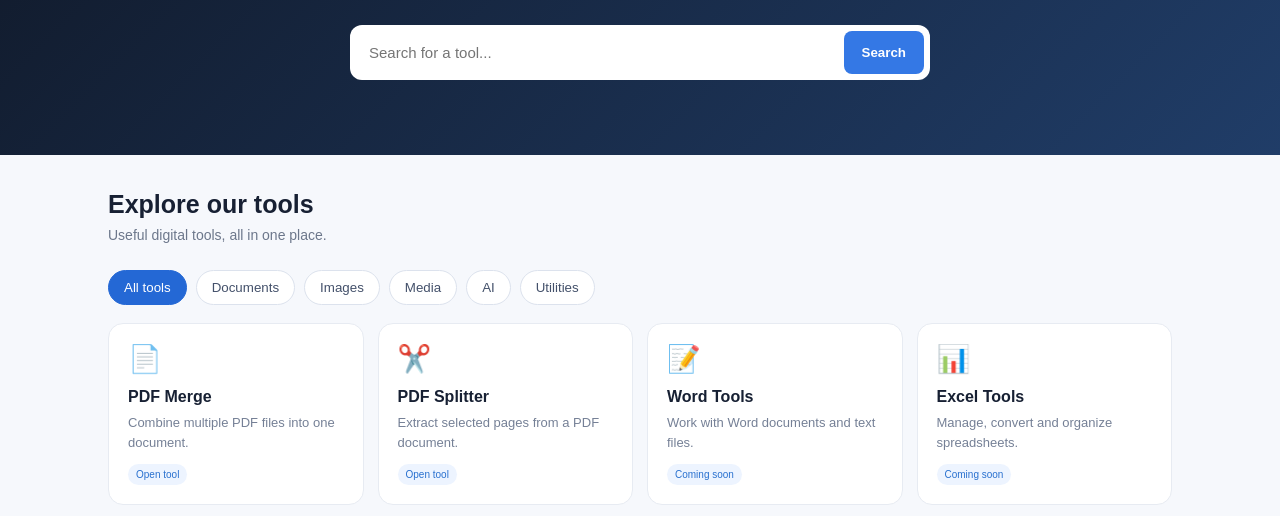
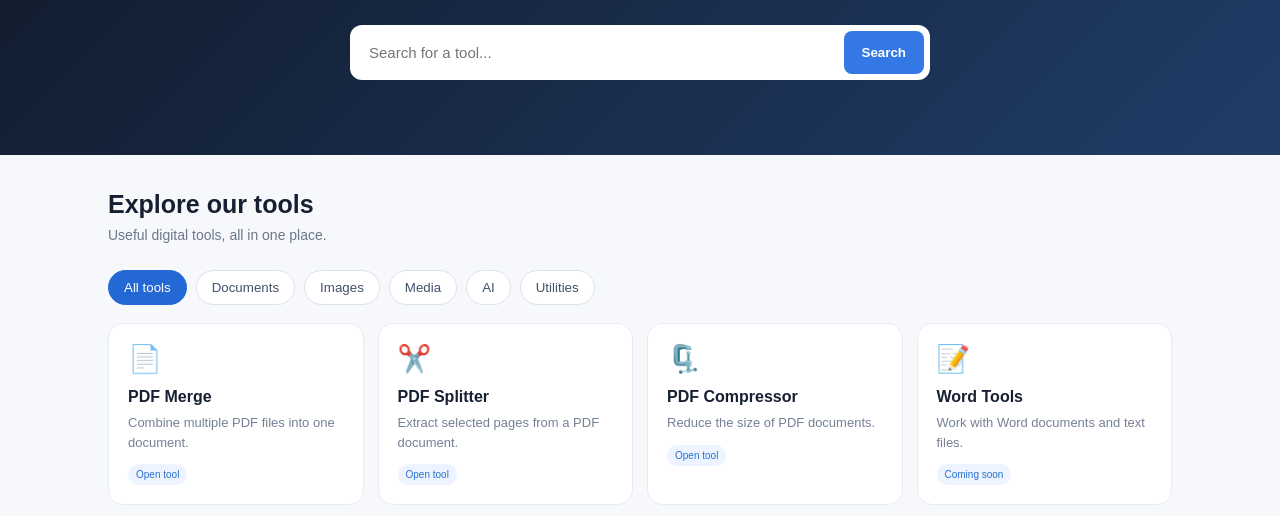
Before and after one commit to toptenquestaj-lang/docunest, a plain HTML site: page index.html in a window 1280 px wide. Shown: the part 278-794 px from the top of the page. Drawn offline with Linux system fonts and the light colour scheme.

Commit message:
Update index.html

```diff
--- a/index.html
+++ b/index.html
@@ -98,6 +98,14 @@ footer p{margin:7px}
 <span class="tag">Open tool</span>
 </a>
 
+<a class="tool" href="pdf-compress.html" data-category="documents" data-name="PDF compressor reduce file size">
+<div class="ico">🗜️</div>
+<h3>PDF Compressor</h3>
+<p>Reduce the size of PDF documents.</p>
+<span class="tag">Open tool</span>
+</a>
+
+
 
 <a class="tool" href="#" data-category="documents" data-name="word documents converter editor">
 <div class="ico">📝</div><h3>Word Tools</h3>
```
